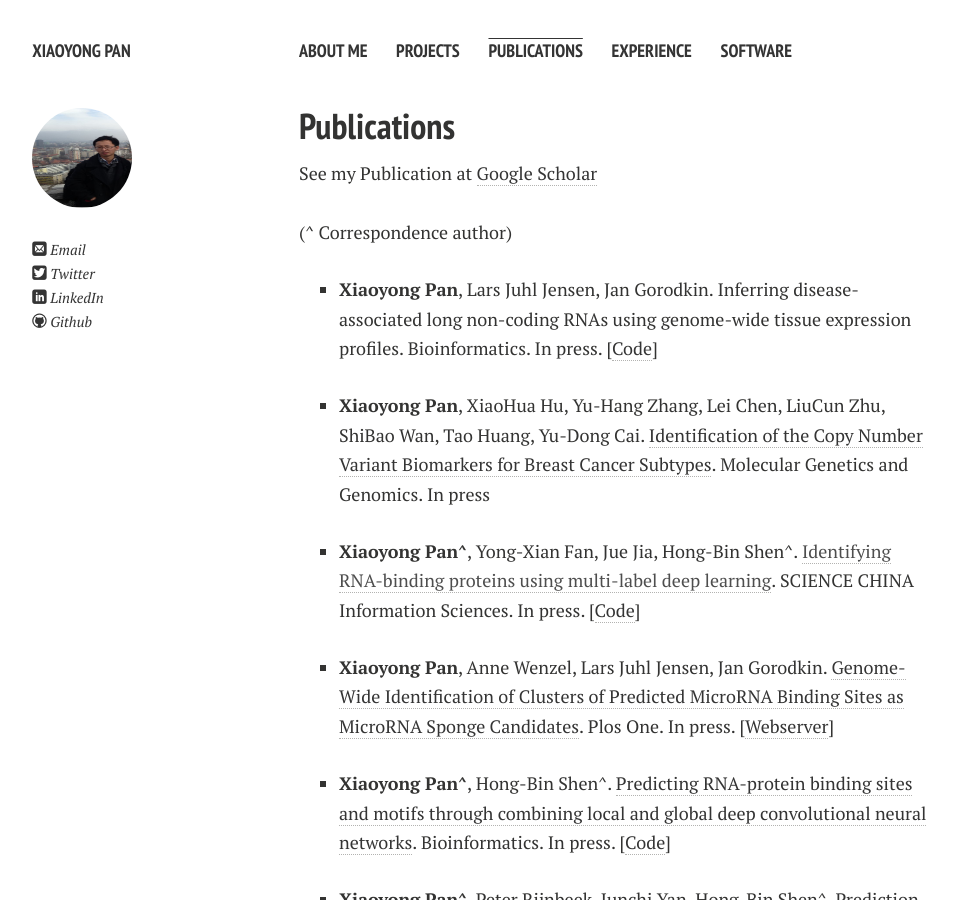
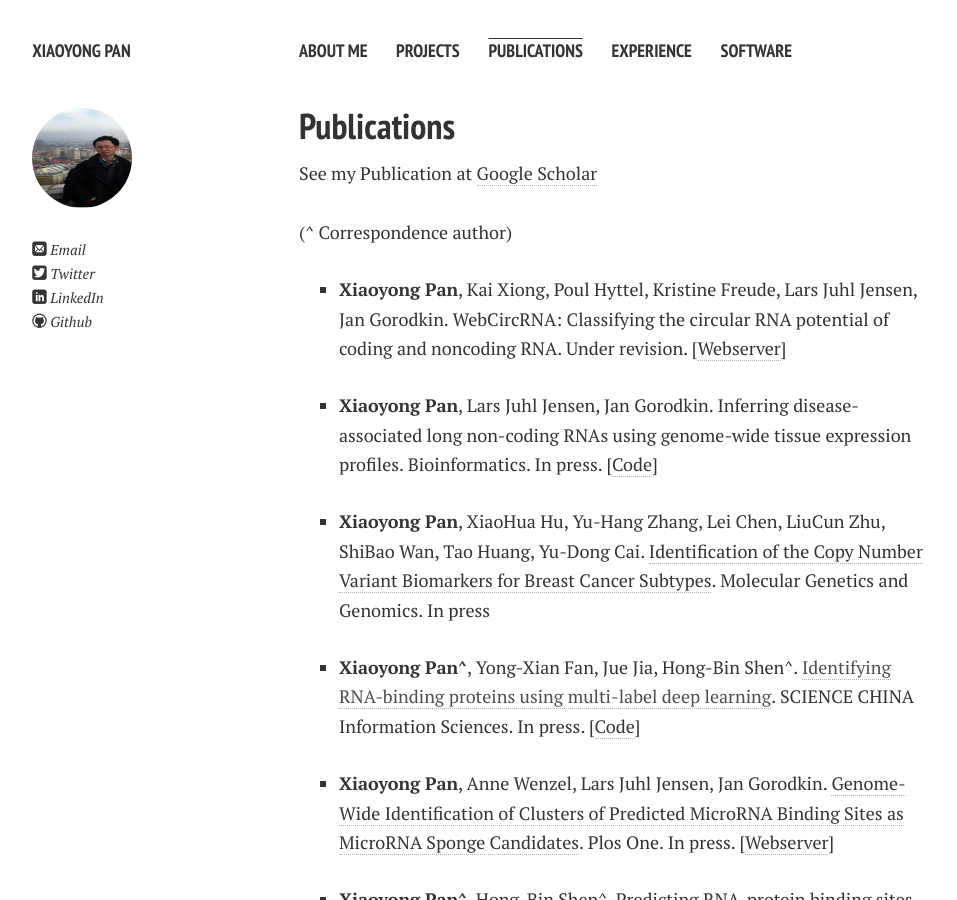
Before and after one commit to xypan1232/xypan1232.github.io, a Jekyll site: the page built from publications.md, in a window 1280 px wide and 900 px high. Shown: the whole window, without its empty margins (21-978 px from the left). Built offline with Jekyll 4.4.1, drawn with Linux system fonts in a browser that asks for light colours; nearby versions of some CDN libraries; Markdown is read by kramdown in place of the engine named in the settings.

Commit message:
Update publications.md

```diff
--- a/publications.md
+++ b/publications.md
@@ -10,6 +10,11 @@ title: Publications
 See my Publication at <a href="https://scholar.google.com/citations?hl=en&user=Yis2IzgAAAAJ">Google Scholar</a> <br><br>
 (^ Correspondence author) <br>
 <ul>
+<li>
+    <p><b>Xiaoyong Pan</b>, Kai Xiong, Poul Hyttel, Kristine Freude, Lars Juhl Jensen, Jan Gorodkin. WebCircRNA: Classifying the circular RNA potential of coding and
+noncoding RNA. Under revision. [<a href="https://rth.dk/resources/webcircrna">Webserver</a>]</p>
+  </li>
+
 <li>
     <p><b>Xiaoyong Pan</b>, Lars Juhl Jensen, Jan Gorodkin. Inferring disease-associated long non-coding RNAs using genome-wide tissue expression profiles. Bioinformatics. In press. [<a href="https://github.com/xypan1232/DislncRF">Code</a>]</p>
   </li>
```
